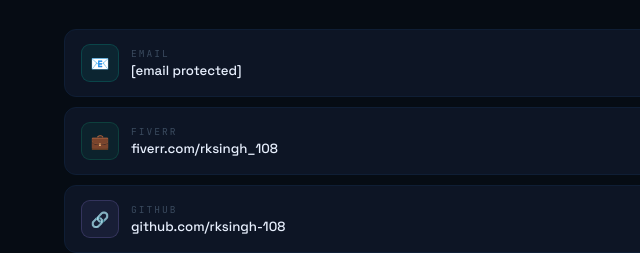
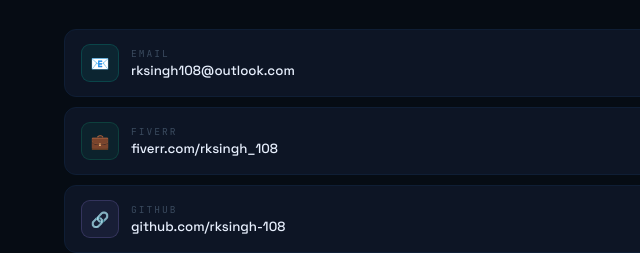
Before and after one commit to rksingh-108/rksingh-108.github.io, a plain HTML site: page index.html in a window 1280 px wide. Shown: the part 3540-3793 px from the top of the page, 0-640 px from the left. Drawn offline with nearby package versions, Linux system fonts and the light colour scheme.

Commit message:
Update email link to direct to mailto address

```diff
--- a/index.html
+++ b/index.html
@@ -336,8 +336,8 @@
   <div class="ctgrid rv">
     <div class="ctleft">
       <p class="ctdesc">Whether it's a full-stack web app, REST API or e-commerce platform — I'm one message away. Let's turn your idea into reality.</p>
-      <a href="/cdn-cgi/l/email-protection#295b425a40474e4118191169465c5d45464642074a4644" class="ctcard">
-        <div class="ctci"><div class="ctico" style="background:rgba(0,255,204,.07);border:1px solid rgba(0,255,204,.15)">📧</div><div><div class="ctlbl">Email</div><div class="ctval"><span class="__cf_email__" data-cfemail="65170e160c0b020d54555d250a1011090a0a0e4b060a08">[email&#160;protected]</span></div></div><span class="ctarr">→</span></div>
+      <a href="mailto:rksingh108@outlook.com" class="ctcard">
+        <div class="ctci"><div class="ctico" style="background:rgba(0,255,204,.07);border:1px solid rgba(0,255,204,.15)">📧</div><div><div class="ctlbl">Email</div><div class="ctval">rksingh108@outlook.com</div></div><span class="ctarr">→</span></div>
       </a>
       <a href="https://fiverr.com/rksingh_108" target="_blank" class="ctcard">
         <div class="ctci"><div class="ctico" style="background:rgba(16,185,129,.08);border:1px solid rgba(16,185,129,.2)">💼</div><div><div class="ctlbl">Fiverr</div><div class="ctval">fiverr.com/rksingh_108</div></div><span class="ctarr" style="color:var(--o)">→</span></div>
@@ -364,7 +364,7 @@
 
 <button class="stb" id="stb" onclick="window.scrollTo({top:0,behavior:'smooth'})">↑</button>
 
-<script data-cfasync="false" src="/cdn-cgi/scripts/5c5dd728/cloudflare-static/email-decode.min.js"></script><script>
+<script>
 // PRELOADER
 window.addEventListener('load',()=>setTimeout(()=>{document.getElementById('loader').classList.add('out');countUp('cnt1',7,'+',' ');countUp('cnt2',24,'+',' ');countUp('cnt3',2,'+',' ')},1900));
 
```
